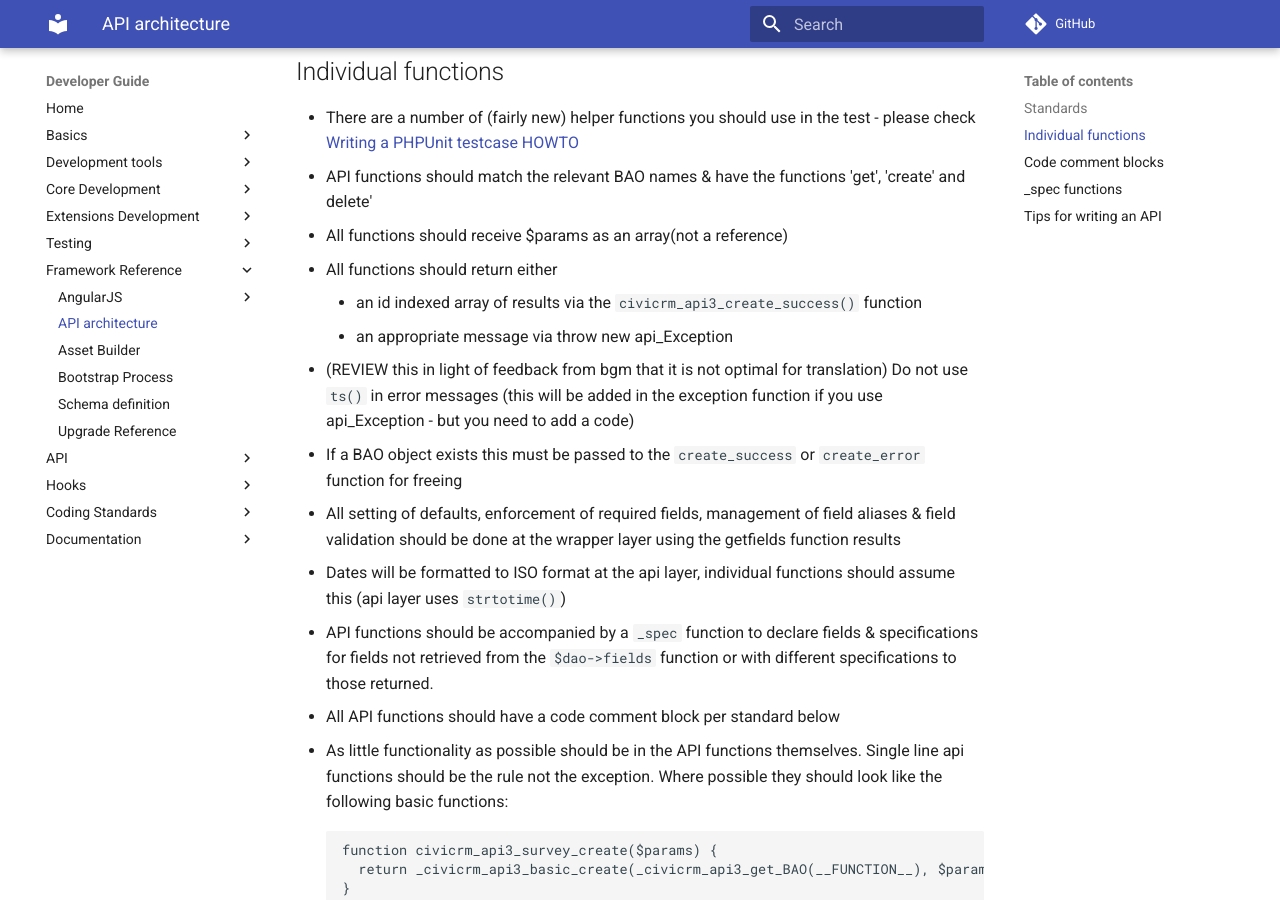
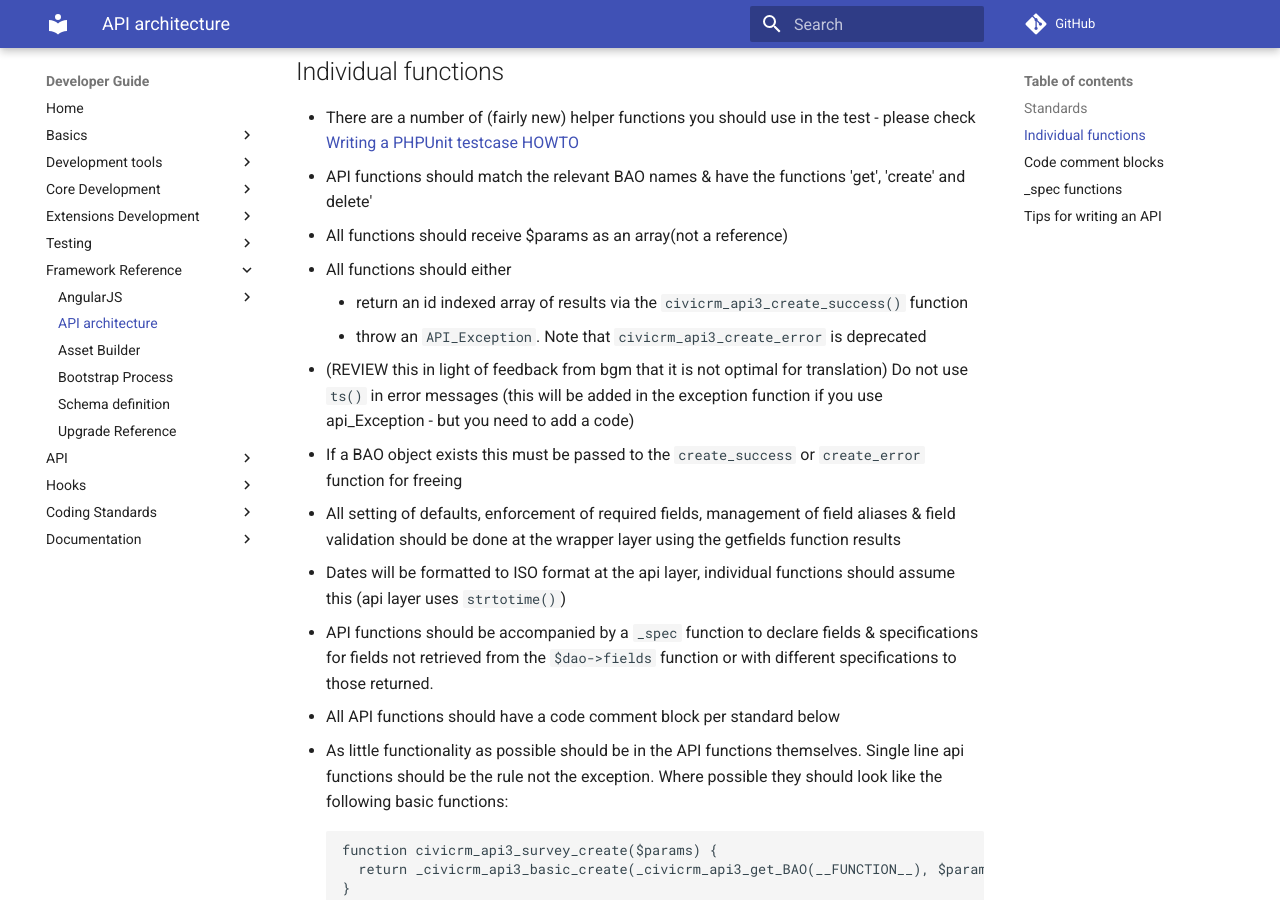
Before and after one commit to civicrm/civicrm-dev-docs, an MkDocs documentation site: the page built from docs/framework/api-architecture.md, in a window 1280 px wide and 900 px high, scrolled down 569 px. Built offline with MkDocs 1.6.1 and Material for MkDocs 9.7.7, drawn with Linux system fonts in a browser that asks for light colours; comment, search, counter and statistics services are not loaded; old or Windows-style settings are respelled for this version of MkDocs.

```diff
--- a/docs/framework/api-architecture.md
+++ b/docs/framework/api-architecture.md
@@ -22,10 +22,10 @@ Usage documentation is in the [APIv3](/api/index.md) page.
 -   API functions should match the relevant BAO names & have the
     functions 'get', 'create' and delete'
 -   All functions should receive $params as an array(not a reference)
--   All functions should return either
-    -   an id indexed array of results via
+-   All functions should either
+    -   return an id indexed array of results via
         the `civicrm_api3_create_success()` function
-    -   an appropriate message via throw new api_Exception
+    -   throw an `API_Exception`. Note that `civicrm_api3_create_error` is deprecated
 -   (REVIEW this in light of feedback from bgm that it is not optimal
     for translation) Do not use `ts()` in error messages (this will be
     added in the exception function if you use api_Exception - but you
```
